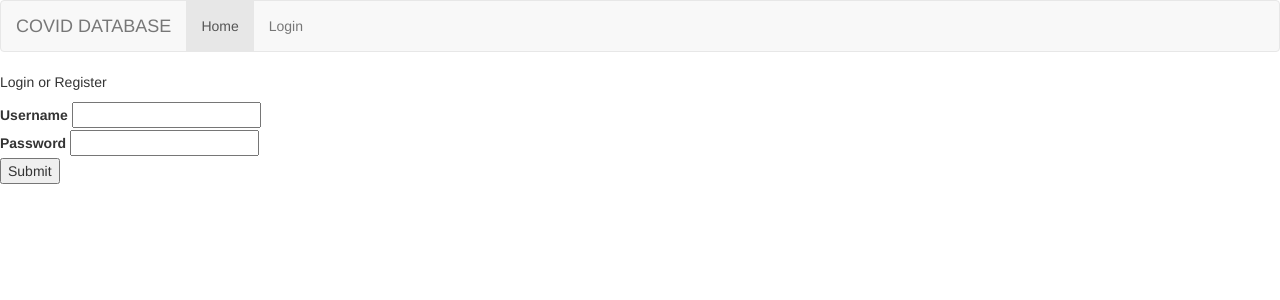
After one commit to ColeanLogic/COVID_Database_Project, a Flask app: page /login in a window 1280 px wide. The commit adds this page. Shown: the top 300 px of the page. Run offline with Flask 2, Linux system fonts and the light colour scheme; parts of the project's set-up code (start-up, migrations or seed data) failed here and were passed over; some libraries are stand-ins or nearby versions.

Commit message:
add views to create tables script. login / logout support

```diff
--- a/COVID_Table.sql
+++ b/COVID_Table.sql
@@ -53,3 +53,11 @@ CREATE TABLE case_no(
  foreign key (patient_id) references patient(patient_id),
  foreign key (hospital_id) references hospital(hospital_id)
 );
+
+create view case_summary as select status, COUNT(case_id) from case_no group by status;
+
+create view county_summary as select county_name, state_name, SUM(cases), SUM(deaths) from county GROUP BY county_id;
+
+create view hospital_summary as select name, status, COUNT(case_id) from case_no inner join hospital on (case_no.hospital_id = hospital.hospital_id) group by name, status;
+
+create view comprehensive_summary as select name, status, county_name, state_name, cases, deaths from case_no inner join hospital inner join county ON (case_no.hospital_id = hospital.hospital_id) WHERE case_no.county_id = county.county_id GROUP BY case_id;
--- a/flask_main/main.py
+++ b/flask_main/main.py
@@ -1,9 +1,10 @@
-from flask import Flask, render_template, request
+from flask import Flask, render_template, request, session, redirect, url_for
 import mysql.connector
 import pdb
 import os
 
 app = Flask(__name__)
+app.secret_key = b'helloworld'
 
 host = '127.0.0.1'
 user = 'root'
@@ -31,6 +32,7 @@ def create_tables():
     con.commit()
 def load_tables():
     global con
+    connect_to_db(con,dbname)
     path_table = [('county_jul','county'),('hospital','hospital'),('login','login'),('patients_july','patient'),('case','case_no')]
     for i in path_table:
         county_path = os.path.join(os.getcwd(), '..',i[0]+'.csv')
@@ -42,7 +44,11 @@ def load_tables():
         csr = con.cursor()
         csr.execute(load_data_query)
         con.commit()
-
+def database_created():
+    csr = con.cursor()
+    csr.execute("SHOW DATABASES LIKE '" + dbname +"';")
+    res = csr.fetchall()
+    return len(res)!=0
 
 def return_query(query):
     global con
@@ -51,16 +57,30 @@ def return_query(query):
     return csr.fetchall()
 
 con = connect_to_xampp(host,user,passwd,dbname)
-create_tables()
+if not database_created():
+    create_tables()
+    load_tables()
 connect_to_db(con,dbname)
-load_tables()
-@app.route('/')
-def r1():
-    return render_template('base.html')
+
+@app.route('/',methods=['GET', 'POST'])
+def home():
+    if request.method == 'POST':
+        session['usr'] = request.form['usr']
+    return render_template('home.html')
+
+@app.route('/login')
+def login():
+    return render_template('login.html')
+
 @app.route('/test')
 def test():
     strbuilder = ""
     return render_template('test.html')
+
+@app.route('/logout')
+def logout():
+    session.pop('usr',None)
+    return redirect(url_for('home'))
 
 @app.route('/somewhere_else',methods=['POST'])
 def results_page():
--- a/flask_main/templates/base.html
+++ b/flask_main/templates/base.html
@@ -17,9 +17,12 @@
     </div>
     <ul class="nav navbar-nav">
       <li class="active"><a href="#">Home</a></li>
-      <li><a href="#">Page 1</a></li>
-      <li><a href="#">Page 2</a></li>
-      <li><a href="#">Page 3</a></li>
+	  {% if not session['usr'] %}
+      <li><a href="login">Login</a></li>
+	  {% else %}
+      <li><a href="test">Select All Rows</a></li>
+      <li><a href="#">Other</a></li>
+	  {% endif %}
     </ul>
   </div>
 </nav>
--- /dev/null
+++ b/flask_main/templates/login.html
@@ -0,0 +1,14 @@
+{% extends "base.html" %}
+{% block content %}
+<p>Login or Register</p>
+<form action="/" method="POST">
+	<label for="usr">Username</label>
+    <input id="tbname" name="usr">
+	<br>
+	<label for="pass">Password</label>
+	<input id="tbname" name="pass" type="password">
+	<br>
+	<input type="submit" value="Submit">
+</form>
+
+{% endblock %}
```
Also changed, not shown: flask_main/templates/home.html (added, +11 -0 lines), flask_main/templates/test.html (+7 -0 lines).
